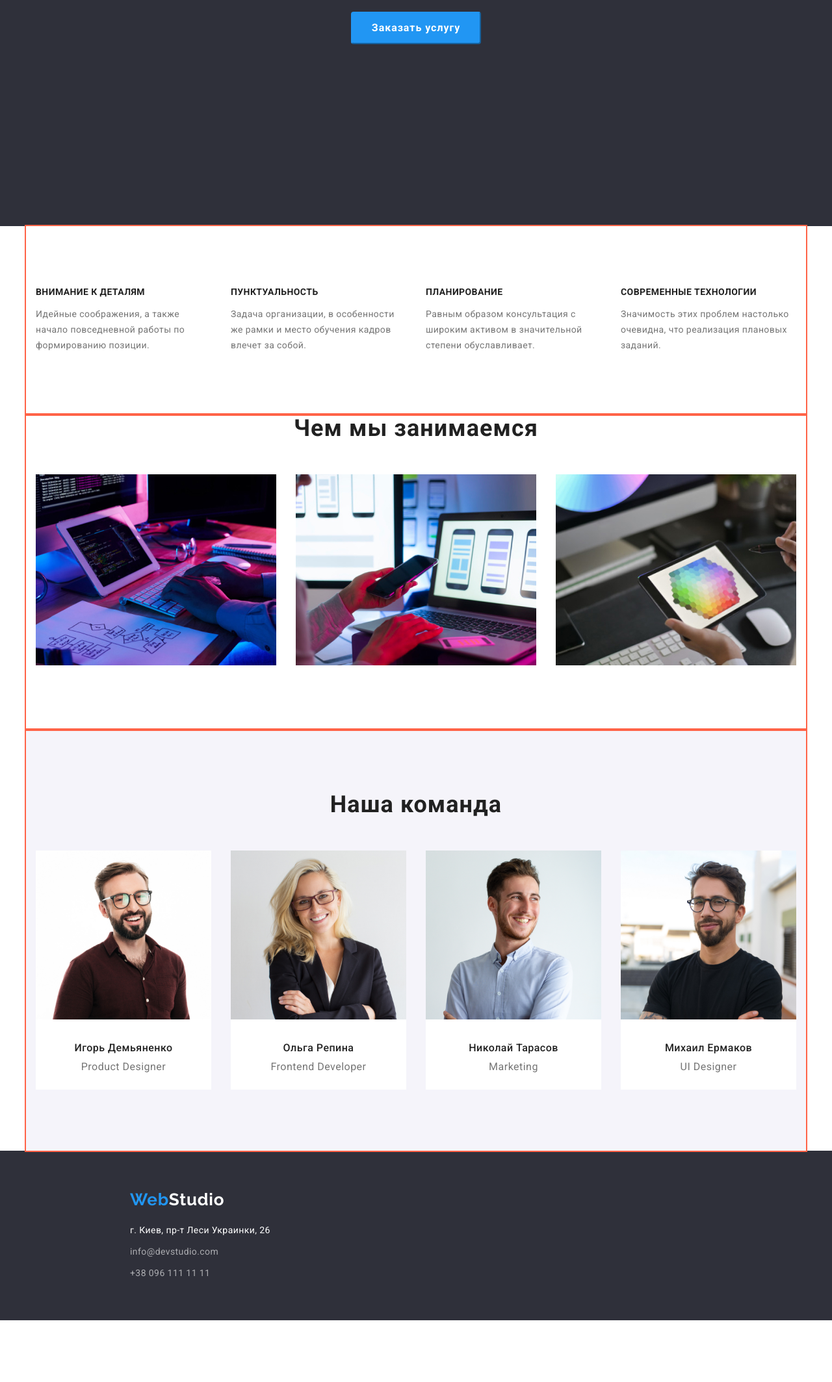
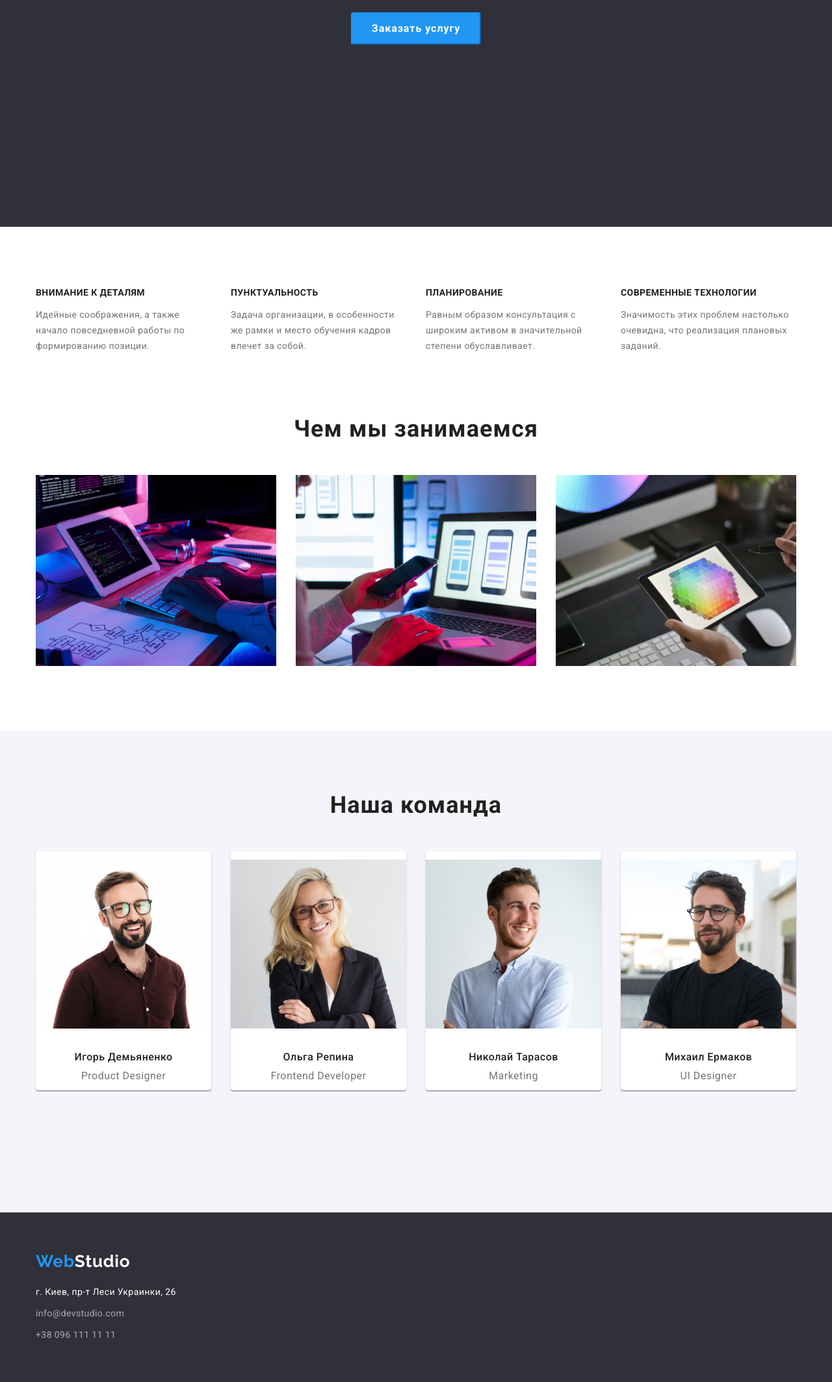
Before and after one commit to allakhimenko/goit-markup-hw-03, a plain HTML site: page index.html in a window 1280 px wide. Shown: the part 432-2559 px from the top of the page at 65% size. Before the commit the page ends 2464 px from the top, so only its background shows below. Drawn offline with nearby package versions, Linux system fonts and the light colour scheme.

Commit message:
Закончила делать разметку

```diff
--- a/css/common.css
+++ b/css/common.css
@@ -17,10 +17,13 @@ body {
     width: 1200px;
     padding-left: 15px;
     padding-right: 15px;
-    outline: 2px solid tomato;
   }
 
 /*Шапка сайта*/
+.page-header{
+    border-bottom: 1px solid #ECECEC;
+}
+
 .navigation{
     display: flex;
     align-items: center;
@@ -200,7 +203,7 @@ margin-right: 50px;
     color: var(--title-text-color);
 }
 
-.our-works > .list{
+.our-works .list{
     padding-left: 0;
     padding-bottom: 94px;
     margin: 0;
@@ -208,22 +211,24 @@ margin-right: 50px;
     justify-content: center;
 }
 
-.our-works > .list > .item:not(:last-child){
+.our-works .list > .item:not(:last-child){
     margin-right: 30px;
 }
 
 /*Наша команда*/
 .cards{
     background-color: var(--secoundary-background-color);
-    padding: 94px 200px;
+    padding-top: 94px;
+    padding-bottom: 94px;
 }
 
 .list-item{
-padding-left: 0;
-margin-top: 0;
-margin-bottom: 0;
-display: flex;
-justify-content: center;
+    padding-bottom: 94px;
+    padding-left: 0;
+    margin-top: 0;
+    margin-bottom: 0;
+    display: flex;
+    justify-content: center;
 }
 
 .list-item .card:not(:last-child){
@@ -253,6 +258,11 @@ justify-content: center;
     background-color: var(--primary-white-color);
     height: 368px;
     text-align: center;
+    align-content: center;
+
+    box-shadow: 0px 1px 3px rgba(0, 0, 0, 0.12), 0px 1px 1px rgba(0, 0, 0, 0.14), 0px 2px 1px rgba(0, 0, 0, 0.2);
+    border-radius: 0px 0px 4px 4px;
+
 }
 
 .card img{
@@ -260,10 +270,20 @@ justify-content: center;
 }
 
 
+
 /*Футер*/
 .bottom-line{
     background-color: var(--primary-background-color);
-    padding: 60px 200px;
+    padding-top: 60px;
+    padding-bottom: 60px;
+}
+
+.footer{
+    margin-left: auto;
+    margin-right: auto;
+    padding-left: 15px;
+    padding-right: 15px;
+    width: 1200px;
 }
 
 .bottom-logo{
@@ -343,7 +363,6 @@ address > a{
 .projects{
     display: flex;
     flex-wrap: wrap;
-    background-color: teal;
 }
 
 .projects .project-item{
@@ -361,15 +380,27 @@ address > a{
     margin-bottom: 0;
 }
 
+.projects img{
+    margin-bottom: 20px;
+}
+
 .projects h2{
+    margin: 0;
+    margin-bottom: 4px;
+
+    text-align: center;
     font-weight: 700;
     font-size: 18px;
     line-height: 2;
     letter-spacing: 0.06em;
     color: var(--title-text-color)
+
 }
 
 .projects p{
+    margin: 0;
+
+    text-align: center;
     font-weight: 400;
     font-size: 16px;
     line-height: 1.87;
--- a/index.html
+++ b/index.html
@@ -35,7 +35,8 @@
             <button class="button">Заказать услугу</button>
         </section>
 
-        <section class="features container">
+        <section class="features">
+            <div class="container">
                 <h2 class="feature-title">Особенности</h2>
                 <ul class="feature-items">
                     <li class="item">
@@ -58,18 +59,21 @@
                         <p>Значимость этих проблем настолько очевидна, что реализация плановых заданий.</p>
                     </li>
                 </ul>
+            </div>
         </section>
 
-        <section class="our-works container">
+        <section class="our-works">
+           <div class="container">
                 <h2 class="section-title">Чем мы занимаемся</h2>
                 <ul class="list">
                     <li class="item"><img src="./images/img1.jpg" alt="" width="370"></li>
                     <li class="item"><img src="./images/img2.jpg" alt="" width="370"></li>
                     <li class="item"><img src="./images/img3.jpg" alt="" width="370"></li>
                 </ul>
+           </div>
         </section>
 
-        <section class="cards container">
+        <section class="cards">
             <h2 class="section-title">Наша команда</h2>
             <ul class="list-item">
                 <li class="card">
@@ -100,6 +104,7 @@
     </main>
 
     <footer class="bottom-line">
+        <div class="footer">
             <div class="footer-logo">
                 <a href="" class="logo bottom-logo">
                     <span class="logo web">Web</span>Studio
@@ -110,6 +115,7 @@
                 <a href="mailto:info@devstudio.com" class="address-contacts">info@devstudio.com</a><br>
                 <a href="tel:+380961111111" class="address-contacts">+38 096 111 11 11</a>
             </address>
+        </div>
     </footer>
 </body>
 </html>
```
Also changed, not shown: portfolio.html (+2 -0 lines). Lines whose indentation alone changed are shown as unchanged.
